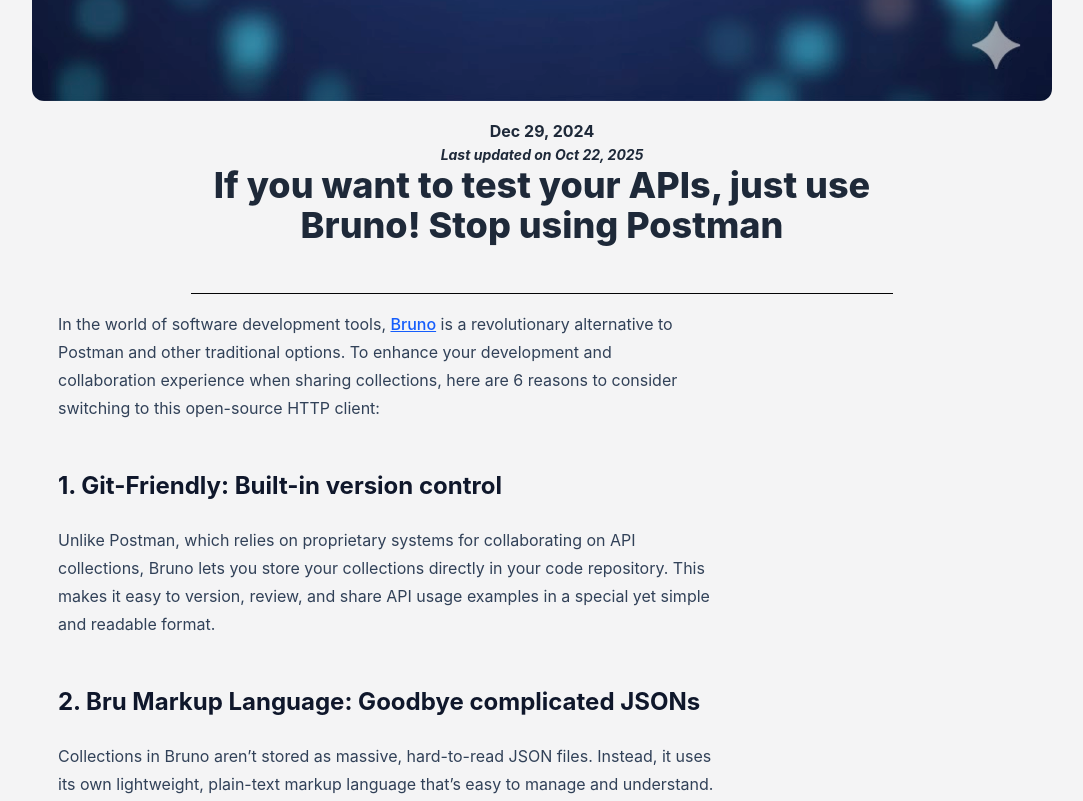
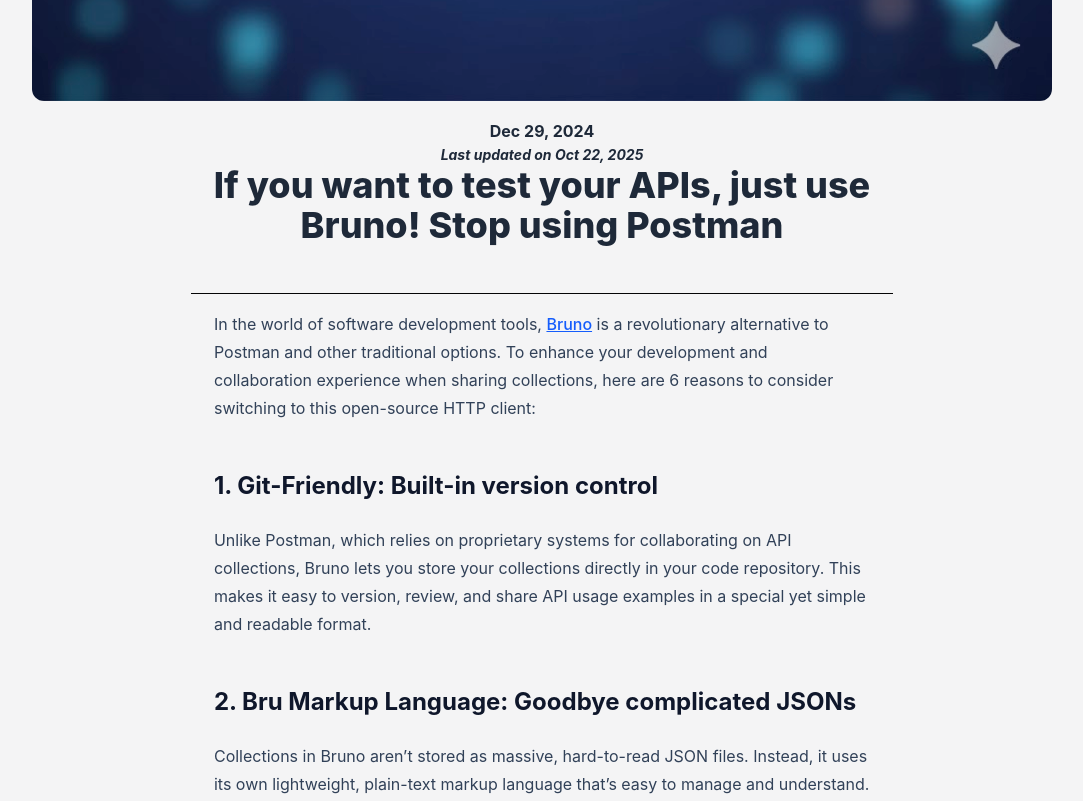
Before and after one commit to tizor98/albertonet, an Astro site: page /en/blog/using-bruno in a window 1280 px wide. Shown: the part 999-1800 px from the top of the page, without its empty margins (98-1181 px from the left). Built offline with nearby package versions, Linux system fonts and the light colour scheme; Astro itself is replaced by a stand-in of ours; some packages are replaced by stand-ins of ours; what @iconify/tailwind4 would draw is missing.

Commit message:
fix: styles on blog page

```diff
--- a/src/presentation/layouts/BlogPost.astro
+++ b/src/presentation/layouts/BlogPost.astro
@@ -46,7 +46,7 @@ const t = useTranslations(lang, "blog");
 					<h1 class="text-gray-800 dark:text-gray-200">{title}</h1>
 					<hr class="bg-black dark:bg-white" />
 				</div>
-				<article class="prose prose-custom">
+				<article class="prose prose-custom w-full m-auto">
 					<slot />
 				</article>
 			</div>
```
